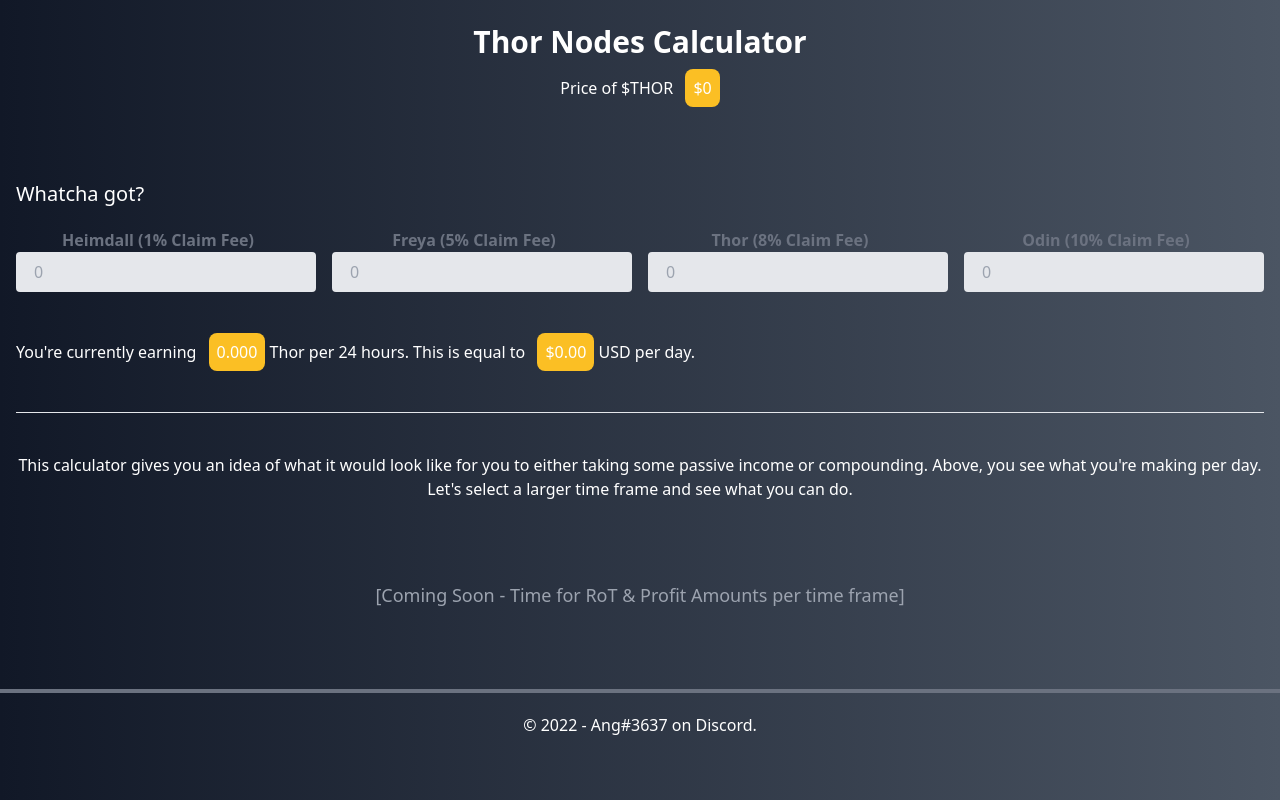
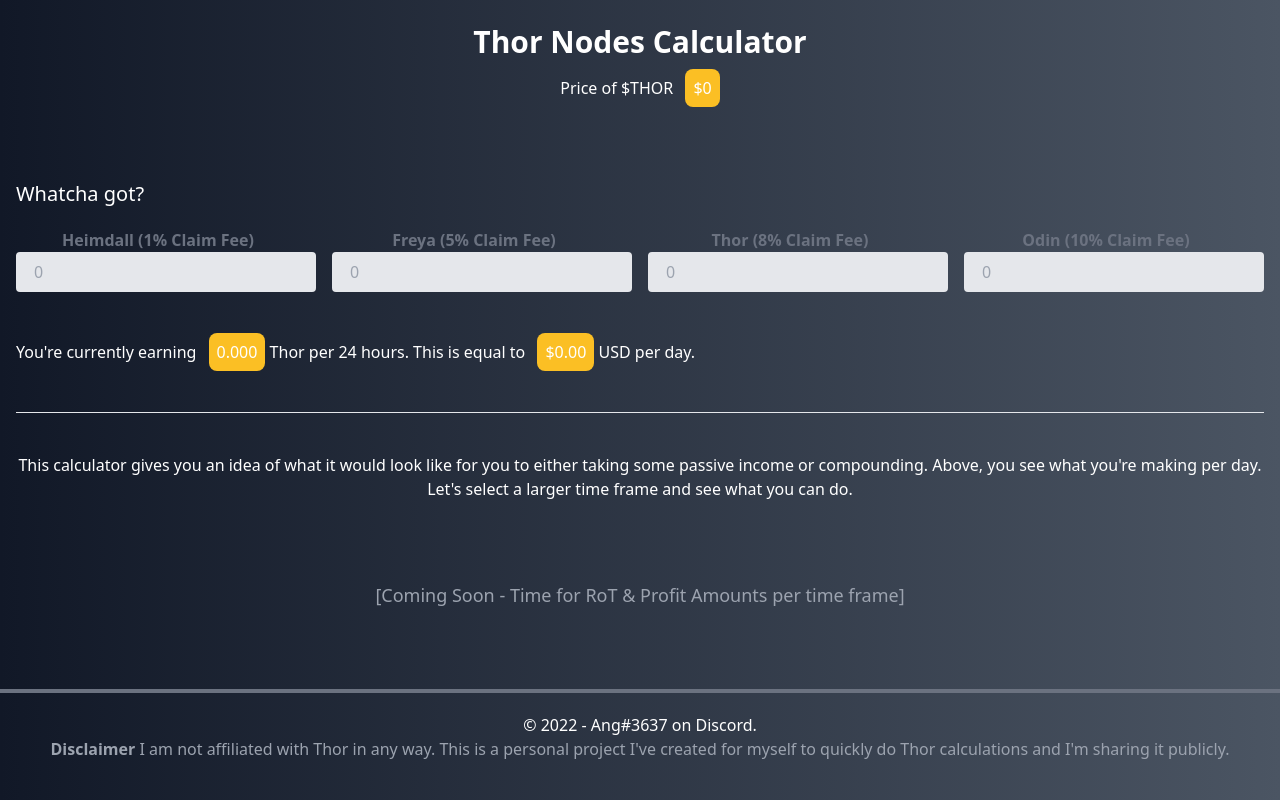
Before and after one commit to angelo-marasa/thor-calculator, a React (Create React App) app: page / in a window 1280 px wide. Built offline with nearby package versions, Linux system fonts and the light colour scheme; no server answers.

Commit message:
Added a disclaimer

```diff
--- a/src/App.js
+++ b/src/App.js
@@ -128,6 +128,7 @@ const App = () => {
 
             <div className="footer mt-20 py-5 border-t-4 border-gray-500">
                 <p className="text-white text-center">© {(new Date().getFullYear())} - <a href="https://discordapp.com/users/940338219009052712/" className="hover:underline hover:text-amber-400">Ang#3637</a> on Discord.</p>
+                <p className="text-gray-400 text-center"><span className="font-bold">Disclaimer</span> I am not affiliated with Thor in any way. This is a personal project I've created for myself to quickly do Thor calculations and I'm sharing it publicly.</p>
             </div>
         </div>
     </>
```
